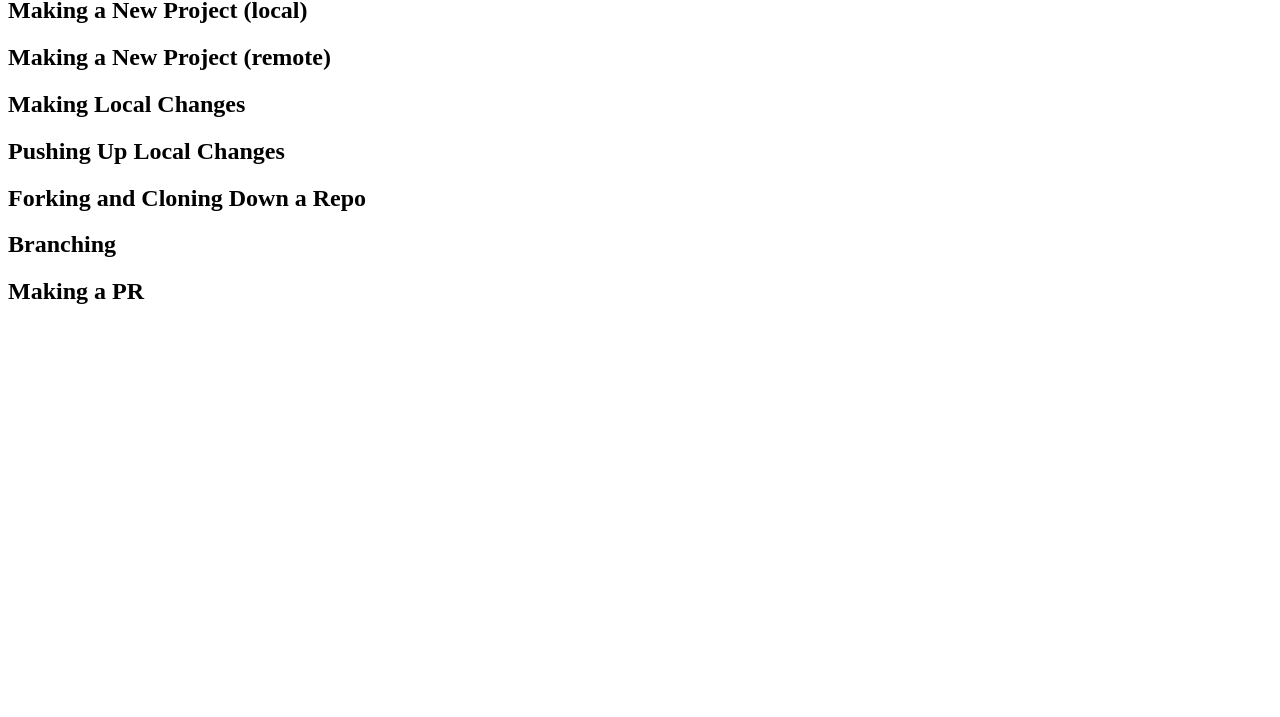
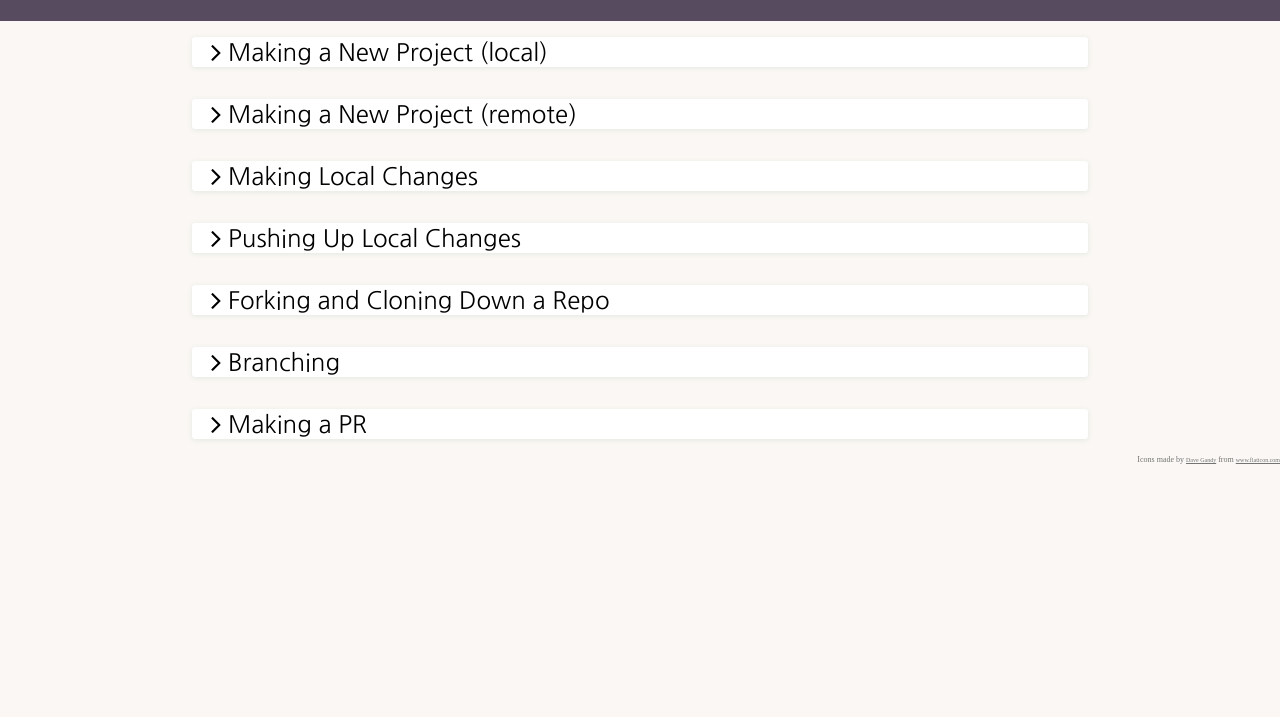
Before and after one commit to turingschool-examples/git-flow-cheatsheet, a plain HTML site: page index.html in a window 1280 px wide. Shown: the part 83-800 px from the top of the page. Drawn offline with Linux system fonts and the light colour scheme.

Commit message:
Style and add content

```diff
--- a/index.html
+++ b/index.html
@@ -1,50 +1,77 @@
 <!DOCTYPE html>
 <head>
   <link rel="stylesheet" type="text/css" href="./styles.css">
+  <link href="https://fonts.googleapis.com/css2?family=Nanum+Gothic&display=swap" rel="stylesheet">
+  <link href="https://fonts.googleapis.com/css2?family=Montserrat&family=Nanum+Gothic&display=swap" rel="stylesheet">
 </head>
 
 <body>
   <h1>Git Flow Cheatsheet</h1>
-  <section>
+  <main>
+    <section class="collapsed">
+      <div class="label-container">
+        <img src="./icons/angle-arrow-down.svg" >
         <h2>Making a New Project (local)</h2>
+      </div>
       <article>
 
       </article>
     </section>
-  <section>
+    <section class="collapsed">
+      <div class="label-container">
+        <img src="./icons/angle-arrow-down.svg" >
         <h2>Making a New Project (remote)</h2>
+      </div>
       <article>
 
       </article>
     </section>
-  <section>
+    <section class="collapsed">
+      <div class="label-container">
+        <img src="./icons/angle-arrow-down.svg" >
         <h2>Making Local Changes</h2>
+      </div>
       <article>
 
       </article>
     </section>
-  <section>
+    <section class="collapsed">
+      <div class="label-container">
+        <img src="./icons/angle-arrow-down.svg" >
         <h2>Pushing Up Local Changes</h2>
+      </div>
       <article>
 
       </article>
     </section>
-  <section>
+    <section class="collapsed">
+      <div class="label-container">
+        <img src="./icons/angle-arrow-down.svg" >
         <h2>Forking and Cloning Down a Repo</h2>
+      </div>
       <article>
 
       </article>
     </section>
-  <section>
+    <section class="collapsed">
+      <div class="label-container">
+        <img src="./icons/angle-arrow-down.svg" >
         <h2>Branching</h2>
+      </div>
       <article>
 
       </article>
     </section>
-  <section>
+    <section class="collapsed">
+      <div class="label-container">
+        <img src="./icons/angle-arrow-down.svg" >
         <h2>Making a PR</h2>
+      </div>
       <article>
 
-    </article>
-  </section>
+  </main>
+  <footer>
+      <div class="credit">Icons made by <a href="https://www.flaticon.com/authors/dave-gandy" title="Dave Gandy">Dave Gandy</a> from <a href="https://www.flaticon.com/" title="Flaticon">www.flaticon.com</a></div>
+  </footer>
+  <script src="./index.js"></script>
 </body>
--- a/index.js
+++ b/index.js
@@ -0,0 +1,10 @@
+var main = document.querySelector('main');
+
+function toggleCollapsed (e) {
+  var section = e.path.find( element => element.tagName==="SECTION" );
+  if (section) {
+    section.classList.replace('collapsed', 'expanded') || section.classList.replace('expanded', 'collapsed');
+  }
+};
+
+main.addEventListener('click', toggleCollapsed);
--- a/styles.css
+++ b/styles.css
@@ -0,0 +1,70 @@
+body {
+  height: 100%;
+  margin: 0;
+  background-color: #FBF7F4;
+}
+
+h1 {
+  margin: 0;
+  padding: 1em;
+  background-color: #574B60;
+  font: 2em "Nanum Gothic";
+  font-weight: bold;
+}
+
+main {
+  display: flex;
+  flex-direction: column;
+  align-items: center;
+}
+
+section {
+  margin: 1em;
+  width: 70%;
+  background-color: #FFF;
+  border-radius: .2em;
+  box-shadow: 0px 1px 5px #e0e8e0;
+}
+
+.collapsed article {
+  display: none;
+}
+
+.label-container {
+  padding-left: 1em;
+
+}
+
+.label-container * {
+  display: inline;
+}
+
+img {
+  height: 1em;
+  width: 1em;
+  z-index: -1;
+}
+
+.expanded img {
+  transform: rotate(0deg);
+  transition: transform 0.2s ease;
+}
+
+.collapsed img {
+  transform: rotate(-90deg);
+  transition: transform 0.2s ease;
+}
+
+h2 {
+  font: 1.5em "Nanum Gothic";
+}
+
+footer {
+  text-align:right;
+}
+
+.credit,
+.credit a {
+  color: #727573;
+  font-size: .5em;
+}
```
Also changed, not shown: icons/angle-arrow-down.svg (added). Lines whose indentation alone changed are shown as unchanged.
